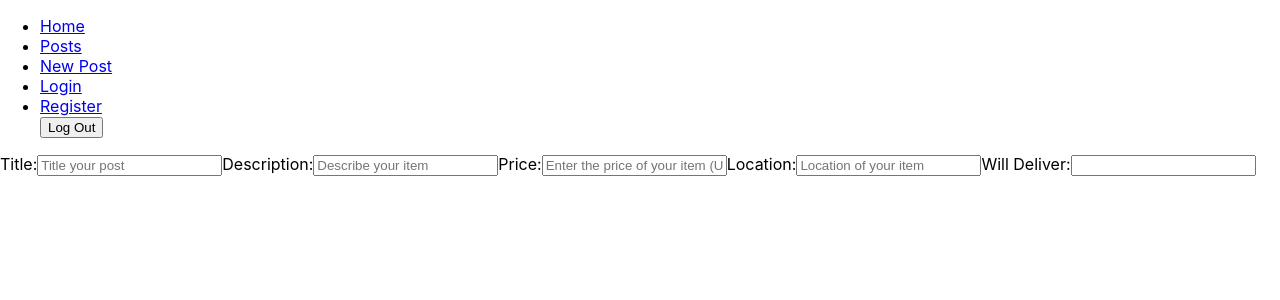
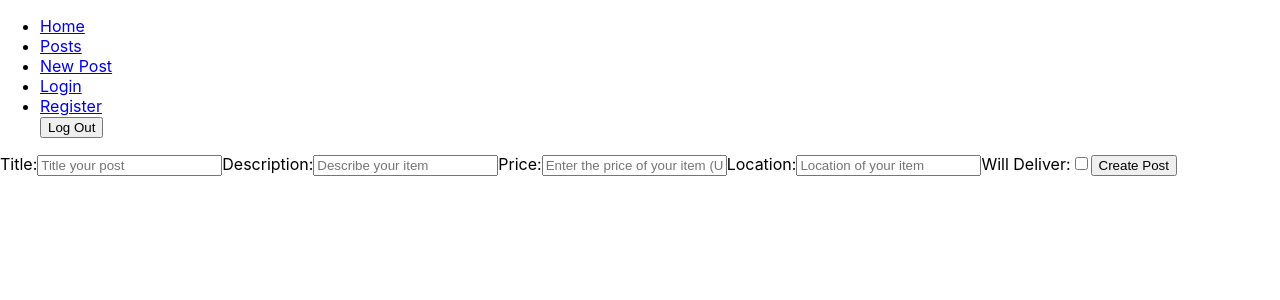
Before and after one commit to KyleMahnke/Strangers-Things, a React (Create React App) app: page /NewPost in a window 1280 px wide. Shown: the top 300 px of the page. Built offline with nearby package versions, Linux system fonts and the light colour scheme.

Commit message:
saturday morning backup

```diff
--- a/src/components/Login.js
+++ b/src/components/Login.js
@@ -23,7 +23,7 @@ function Login({setIsLoggedIn}) {
 
     async function handleSubmit(event) {
         event.preventDefault();
-        const response = await fetch('https://strangers-things.herokuapp.com/api/2109-lsu-web-ft/users/login',
+        const response = await fetch('https://strangers-things.herokuapp.com/api/2109-lsu-rm-web-ft/users/login',
         {
         method: "POST",
         headers: {
--- a/src/components/NewPost.js
+++ b/src/components/NewPost.js
@@ -6,7 +6,7 @@ function NewPost(){
     const [description, setDescription] = useState("");
     const [price, setPrice] = useState("");
     const [location, setLocation] = useState("");
-    const [willDeliver, setWillDeliver] = useState("");
+    const [willDeliver, setWillDeliver] = useState(false);
 
     function handleTitle(event) {
         setTitle(event.target.value);
@@ -25,23 +25,26 @@ function NewPost(){
     }
 
     function handleWillDeliever(event) {
-        setWillDeliver(event.target.value);
+        setWillDeliver(!willDeliver);
     }
+
+    const token = localStorage.getItem('token');
+
 
     async function handleSubmit(event) {
         event.preventDefault();
-        const response = await fetch('https://strangers-things.herokuapp.com/api/2109-lsu-web-ft/posts', {
+        const response = await fetch('https://strangers-things.herokuapp.com/api/2109-lsu-rm-web-ft/posts', {
             method: "POST",
             headers: {
               'Content-Type': 'application/json',
-              //'Authorization': 'Bearer TOKEN_STRING_HERE'
+              'Authorization': `Bearer ${token}`
             },
             body: JSON.stringify({
               post: {
-                title: "",
-                description: "",
-                price: "",
-                willDeliver: false
+                title: title,
+                description: description,
+                price: price,
+                willDeliver: willDeliver
               }
             })
           }).then(response => response.json())
@@ -50,16 +53,9 @@ function NewPost(){
             })
             .catch(console.error);
     }
-    //title (string)
-    //description (string)
-    //price (string)
-    //location (string)
-    //willDeliver (boolean)
-
-    //submit button (fetch request)
 
     return (
-        <form>
+        <form onSubmit={handleSubmit}>
             <label>
                 Title:
                 <input
@@ -111,8 +107,12 @@ function NewPost(){
             <label>
                 Will Deliver:
                 <input
+                type='checkbox'
+                checked={willDeliver}
+                onChange={handleWillDeliever}
                 />
             </label>
+            <button type='submit'>Create Post</button>
 
         </form>
     );
--- a/src/components/Posts.js
+++ b/src/components/Posts.js
@@ -9,7 +9,7 @@ function Posts(props) {
     useEffect(() => {
         async function getPosts(){
             const response = await fetch(
-                'https://strangers-things.herokuapp.com/api/2109-lsu-web-ft/posts'
+                'https://strangers-things.herokuapp.com/api/2109-lsu-rm-web-ft/posts'
             );
 
             const responseObj = await response.json()
--- a/src/components/Register.js
+++ b/src/components/Register.js
@@ -15,7 +15,7 @@ function Register(props) {
 
     async function handleSubmit(event) {
         event.preventDefault();
-        const response = await fetch('https://strangers-things.herokuapp.com/api/2109-lsu-web-ft/users/register',
+        const response = await fetch('https://strangers-things.herokuapp.com/api/2109-lsu-rm-web-ft/users/register',
         {
         method: "POST",
         headers: {
--- a/src/components/SinglePost.js
+++ b/src/components/SinglePost.js
@@ -7,6 +7,8 @@ function SinglePost({ post }) {
             <ul>
                 <li>{post.description}</li>
                 <li>{post.price}</li>
+                <li>{post.location}</li>
+                <li>{post.willDeliver}</li>
             </ul>
         </div>
     );
```
